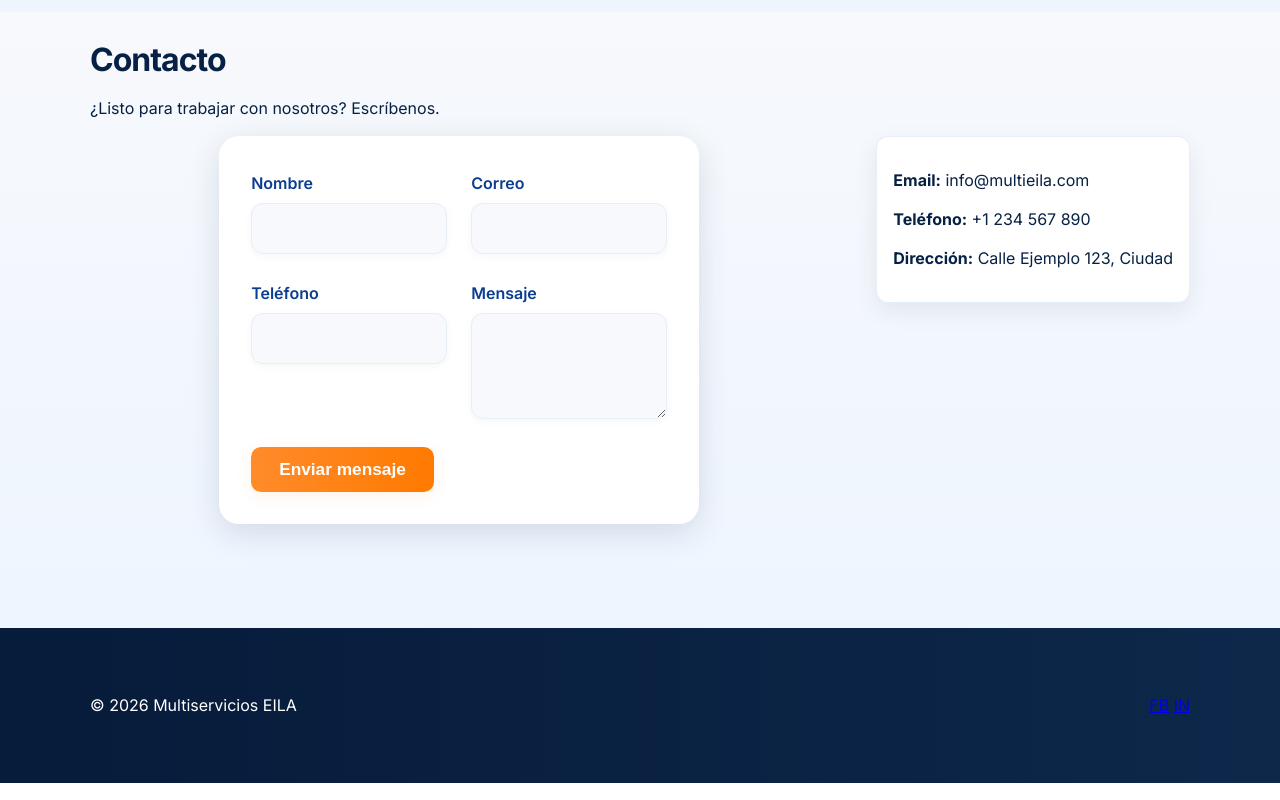
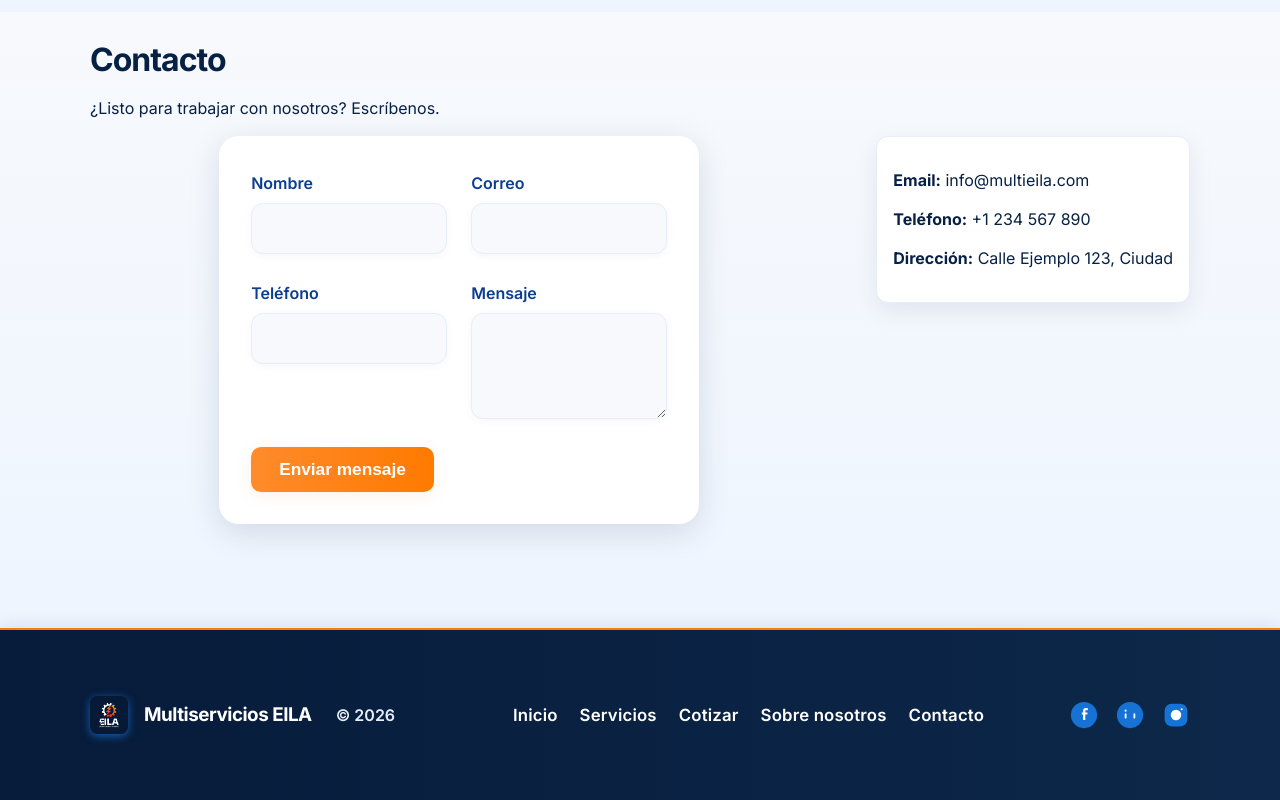
Before and after one commit to DevDereck/multieila-site, a website: page index.html in a window 1280 px wide. Shown: the part 3988-4788 px from the top of the page. Drawn offline with Linux system fonts and the light colour scheme.

Commit message:
chore(main): add sytles to the footer

```diff
--- a/index.html
+++ b/index.html
@@ -232,12 +232,45 @@
     </section>
   </main>
 
-  <footer class="site-footer">
+  <footer class="site-footer fancy-footer">
     <div class="container footer-inner">
-      <div>© <span id="year"></span> Multiservicios EILA</div>
-      <div class="socials">
-        <a href="#" aria-label="Facebook">FB</a>
-        <a href="#" aria-label="LinkedIn">IN</a>
+      <div class="footer-brand">
+        <span class="footer-logo">
+          <img src="assets/logo.jpg" alt="Logo Multiservicios EILA" style="width:38px;height:38px;border-radius:8px;box-shadow:0 2px 8px #1672d4cc;object-fit:cover;vertical-align:middle;" />
+        </span>
+        <span class="footer-title">Multiservicios EILA</span>
+        <span class="footer-copy">© <span id="year"></span></span>
+      </div>
+      <nav class="footer-nav">
+        <a href="#" aria-label="Inicio">Inicio</a>
+        <a href="#servicios">Servicios</a>
+        <a href="#cotizar">Cotizar</a>
+        <a href="#sobre-nosotros">Sobre nosotros</a>
+        <a href="#contacto">Contacto</a>
+      </nav>
+      <div class="footer-socials">
+        <a href="#" aria-label="Facebook" class="footer-social" target="_blank" rel="noopener">
+          <svg width="28" height="28" viewBox="0 0 32 32" fill="none" xmlns="http://www.w3.org/2000/svg" class="footer-svg footer-svg-facebook">
+            <circle cx="16" cy="16" r="15" fill="#1672d4" class="footer-svg-bg"/>
+            <path d="M20 10.5h-2c-.3 0-.5.2-.5.5v2h2.2c.2 0 .3.2.3.3l-.2 2c0 .1-.1.2-.3.2h-2v6c0 .1-.1.3-.3.3h-2c-.1 0-.3-.1-.3-.3v-6h-1.2c-.1 0-.2-.1-.2-.2v-2c0-.1.1-.2.2-.2H15v-2.2C15 9.1 16.1 8 17.5 8H20c.1 0 .3.1.3.3v2c0 .1-.1.2-.3.2z" fill="#fff" class="footer-svg-fg"/>
+          </svg>
+        </a>
+        <a href="#" aria-label="LinkedIn" class="footer-social" target="_blank" rel="noopener">
+          <svg width="28" height="28" viewBox="0 0 32 32" fill="none" xmlns="http://www.w3.org/2000/svg" class="footer-svg footer-svg-linkedin">
+            <circle cx="16" cy="16" r="15" fill="#1672d4" class="footer-svg-bg"/>
+            <rect x="10" y="14" width="2" height="6" rx="1" fill="#fff" class="footer-svg-fg"/>
+            <rect x="20" y="14" width="2" height="6" rx="1" fill="#fff" class="footer-svg-fg"/>
+            <circle cx="11" cy="11" r="1.2" fill="#fff" class="footer-svg-fg"/>
+          </svg>
+        </a>
+        <a href="#" aria-label="Instagram" class="footer-social" target="_blank" rel="noopener">
+          <svg width="28" height="28" viewBox="0 0 32 32" fill="none" xmlns="http://www.w3.org/2000/svg" class="footer-svg footer-svg-instagram">
+            <rect x="3" y="3" width="26" height="26" rx="8" fill="#1672d4" class="footer-svg-bg"/>
+            <circle cx="16" cy="16" r="6" fill="#fff"/>
+            <circle cx="16" cy="16" r="3.5" fill="#1672d4" class="footer-svg-fg"/>
+            <circle cx="22.5" cy="9.5" r="1.2" fill="#fff"/>
+          </svg>
+        </a>
       </div>
     </div>
   </footer>
--- a/public/css/styles.css
+++ b/public/css/styles.css
@@ -1,3 +1,126 @@
+.footer-nav {
+  display: flex;
+  gap: 22px;
+  align-items: center;
+  margin-left: 32px;
+}
+.footer-nav a {
+  color: #fff;
+  font-weight: 600;
+  text-decoration: none;
+  font-size: 1.05rem;
+  letter-spacing: 0.01em;
+  transition: color 0.18s;
+  position: relative;
+}
+.footer-nav a::after {
+  content: '';
+  display: block;
+  width: 0;
+  height: 2px;
+  background: var(--orange-600);
+  border-radius: 2px;
+  transition: width 0.18s;
+  position: absolute;
+  left: 0;
+  bottom: -3px;
+}
+.footer-nav a:hover {
+  color: var(--orange-600);
+}
+.footer-nav a:hover::after {
+  width: 100%;
+}
+@media (max-width: 900px) {
+  .footer-nav {
+    margin-left: 0;
+    gap: 14px;
+    flex-wrap: wrap;
+    justify-content: center;
+  }
+}
+/* FOOTER MODERNO Y ANIMADO */
+.fancy-footer {
+  background: linear-gradient(90deg, #071b3a 60%, #1672d4 100%);
+  color: #fff;
+  padding: 0;
+  border-top: 2px solid #ff7a00;
+  box-shadow: 0 -2px 16px rgba(9,30,66,0.10);
+}
+.footer-inner {
+  display: flex;
+  align-items: center;
+  justify-content: space-between;
+  gap: 24px;
+  padding: 28px 0 18px 0;
+}
+.footer-brand {
+  display: flex;
+  align-items: center;
+  gap: 16px;
+  font-size: 1.1rem;
+  font-weight: 600;
+}
+.footer-logo svg {
+  display: block;
+  width: 38px;
+  height: 38px;
+}
+.footer-title {
+  font-size: 1.18rem;
+  font-weight: 800;
+  letter-spacing: -0.5px;
+  color: #fff;
+}
+.footer-copy {
+  font-size: 1rem;
+  color: #e6eef8;
+  margin-left: 8px;
+}
+.footer-socials {
+  display: flex;
+  gap: 18px;
+}
+.footer-social svg {
+  display: block;
+  width: 28px;
+  height: 28px;
+  transition: transform 0.25s cubic-bezier(.4,0,.2,1), filter 0.3s cubic-bezier(.4,0,.2,1);
+}
+.footer-svg {
+  transition: filter 0.3s cubic-bezier(.4,0,.2,1);
+}
+.footer-svg-bg {
+  fill: #1672d4;
+  transition: fill 0.4s cubic-bezier(.4,0,.2,1);
+}
+.footer-svg-fg {
+  fill: #fff;
+  transition: fill 0.4s cubic-bezier(.4,0,.2,1);
+}
+.footer-social:hover svg {
+  transform: scale(1.13) rotate(-2deg);
+  filter: drop-shadow(0 0 8px #ff7a00aa);
+}
+.footer-social:hover .footer-svg-bg {
+  fill: #ff7a00;
+}
+.footer-social:hover .footer-svg-fg {
+  fill: #fff;
+  filter: drop-shadow(0 0 6px #ff7a00cc);
+}
+@media (max-width: 700px) {
+  .footer-inner {
+    flex-direction: column;
+    gap: 12px;
+    padding: 22px 0 12px 0;
+  }
+  .footer-brand {
+    flex-direction: column;
+    gap: 6px;
+    text-align: center;
+  }
+}
 /* Quitar bordes feos de fieldset en cotización */
 #cotizar fieldset {
   border: none !important;
```
